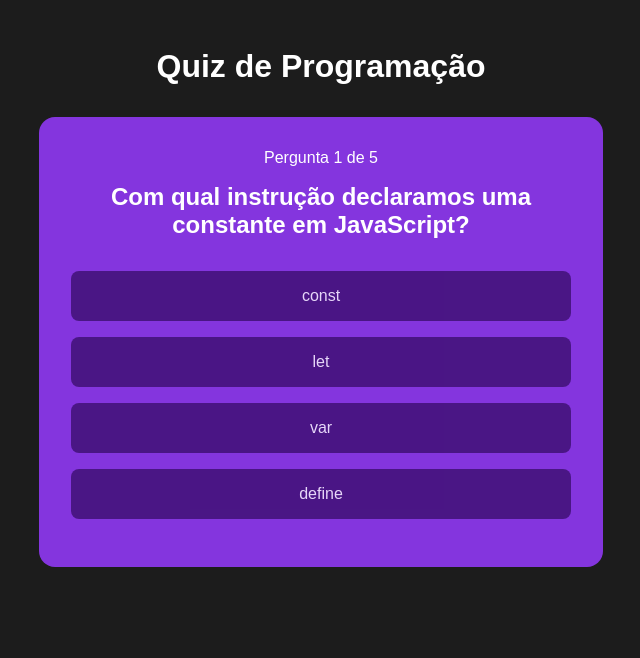
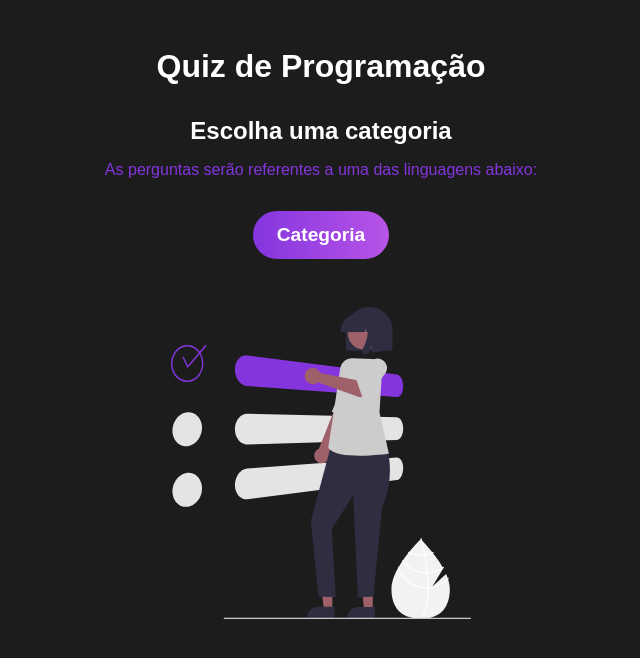
Before and after one commit to Matlima/QuizApp, a React app: page / in a window 1280 px wide. Both pictures are taken after a click on the button "Iniciar". Shown: the top 658 px of the page, without its empty margins (319-959 px from the left). Built offline with nearby package versions, Linux system fonts and the light colour scheme; the HTML template or start-up script is replaced by a standard one.

Commit message:
Adicionando a categoria

```diff
--- a/src/App.jsx
+++ b/src/App.jsx
@@ -5,8 +5,10 @@
 import Welcome from './components/Welcome'
 import Question from "./components/Question";
 import GameOver from "./components/GameOver";
+import PickCategory from "./components/PickCategory";
 
 import './App.css'
+
 
 function App() {
   const [quizState, dispatch] = useContext(QuizContext);
@@ -20,6 +22,7 @@
     <div className="App">
       <h1>Quiz de Programação</h1>
       {quizState.gameStage === "Start" && <Welcome />}
+      {quizState.gameStage === "Category" && <PickCategory />}
       {quizState.gameStage === "Playing" && <Question />}
       {quizState.gameStage === "End" && <GameOver />}
     </div>
--- /dev/null
+++ b/src/components/PickCategory.css
@@ -0,0 +1,24 @@
+#category{
+    text-align: center;
+    max-width: 500px;
+    display: flex;
+    flex-direction: column;
+}
+
+#category h2,
+#category p {
+    margin-bottom: 1rem;
+}
+
+#category p {
+    color: #8435de;
+}
+
+#category img {
+    margin: 2rem auto;
+    max-width: 300px;
+}
+
+#category button {
+    margin: 1rem;
+}
--- /dev/null
+++ b/src/components/PickCategory.jsx
@@ -0,0 +1,22 @@
+import { useContext } from "react";
+import { QuizContext } from "../context/quiz";
+
+import Category from '../img/category.svg';
+
+import "./PickCategory.css";
+
+
+const PickCategory = () => {
+  return (
+    <div id="category">
+        <h2>Escolha uma categoria</h2>
+        <p>As perguntas serão referentes a uma das linguagens abaixo:</p>
+        <div>
+            <button>Categoria</button>
+        </div>
+        <img src={Category} alt="Categorias do Quiz" />
+    </div>
+  )
+}
+
+export default PickCategory
--- a/src/context/quiz.jsx
+++ b/src/context/quiz.jsx
@@ -1,7 +1,7 @@
 import { createContext, useReducer } from "react";
-import questions from '../data/questions';
+import questions from '../data/questions_complete';
 
-const STAGES = ["Start", "Playing", "End"]
+const STAGES = ["Start", "Category", "Playing", "End"]
 
 const initialState = {
     gameStage: STAGES[0],
```
